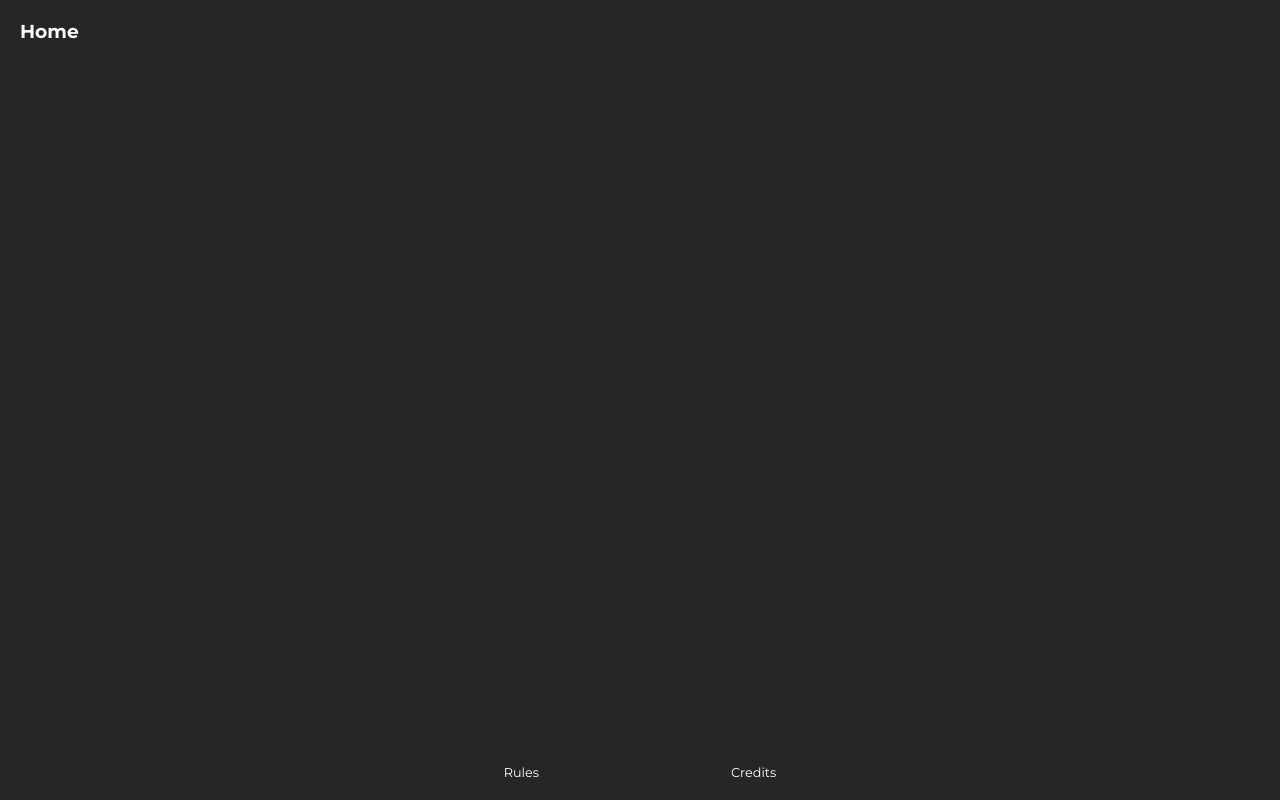
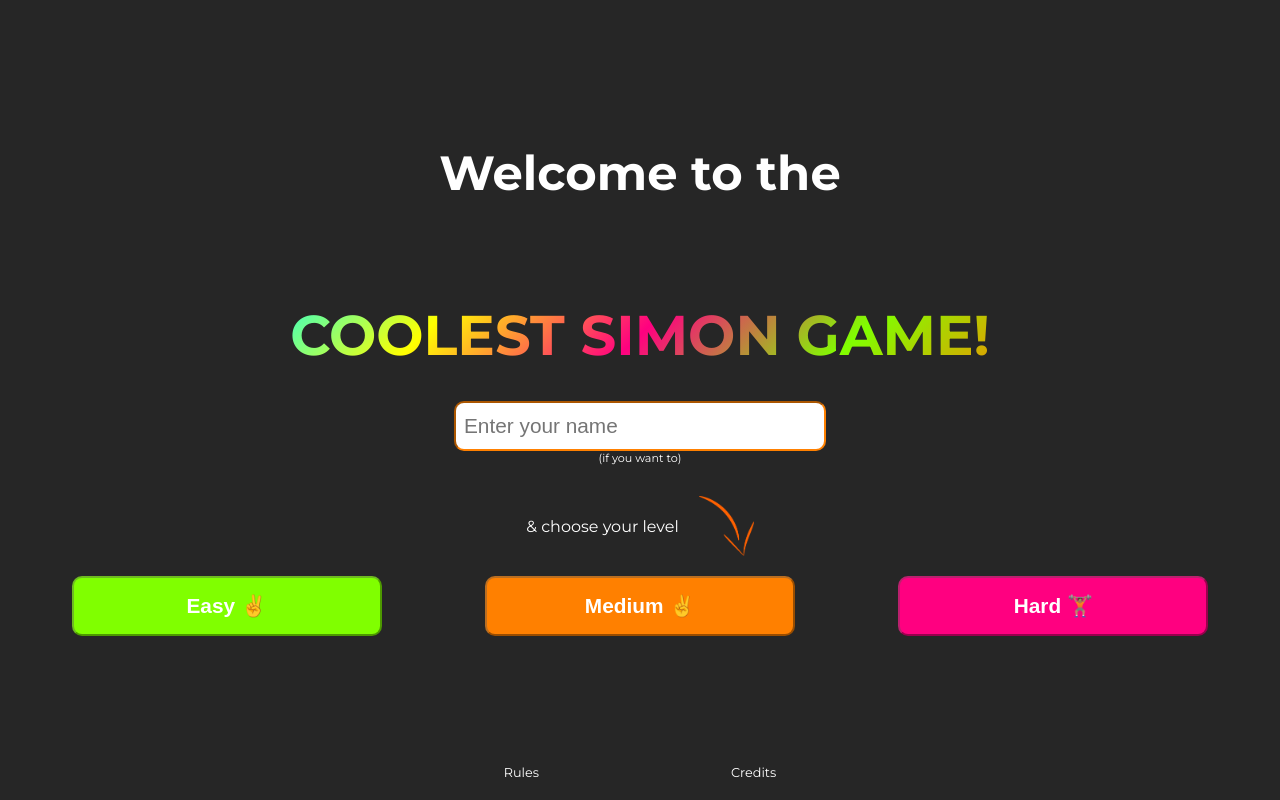
Before and after one commit to auderichon/react-simon, a React app: page / in a window 1280 px wide. Built offline with nearby package versions, Linux system fonts and the light colour scheme.

Commit message:
🍱 create home page

```diff
--- a/src/home/home-page.tsx
+++ b/src/home/home-page.tsx
@@ -1,9 +1,55 @@
 import React from "react";
+
+import { Input } from "../components/input";
+import { Button } from "../components/button";
+
+import "../styles/home.css";
 
 export const HomePage: React.FC = () => {
   return (
-    <div>
-      <h3>Home</h3>
+    <div className="home">
+      <h1>
+        Welcome to the <br />
+        <span>COOLEST SIMON GAME!</span>
+      </h1>
+
+      <section className="playerName">
+        <Input type="text" name="playerName" placeholder="Enter your name" />
+        <p>(if you want to)</p>
+      </section>
+
+      <section className="level">
+        <div className="title">
+          <p>& choose your level</p>
+          <img src="./images/arrow.png" alt="arrow" />
+        </div>
+        <div className="buttons">
+          <Button
+            text={
+              <div>
+                Easy <span>&#9996;&#65039;</span>
+              </div>
+            }
+            className="easy"
+          />
+          <Button
+            text={
+              <div>
+                Medium <span>&#9996;&#65039;</span>
+              </div>
+            }
+            className="medium"
+          />
+          <Button
+            text={
+              <div>
+                Hard <span>&#127947;&#127997;</span>
+              </div>
+            }
+            className="hard"
+          />
+        </div>
+      </section>
     </div>
   );
 };
--- /dev/null
+++ b/src/styles/home.css
@@ -0,0 +1,135 @@
+.home {
+  display: flex;
+  flex-direction: column;
+  justify-content: space-between;
+  height: calc(100vh - var(--standard-spacing) * 3);
+  padding: 10% 0;
+}
+
+.home h1 {
+  font-size: 3rem;
+  text-align: center;
+  height: 100%;
+}
+
+.home h1 span {
+  font-size: 3.5rem;
+  margin-top: 8%;
+  display: block;
+  background-image: linear-gradient(
+    135deg,
+    var(--color-orange),
+    var(--color-blue),
+    var(--color-yellow),
+    var(--color-pink),
+    var(--color-green),
+    var(--color-orange),
+    var(--color-yellow)
+  );
+  -webkit-background-clip: text;
+  background-clip: text;
+  color: transparent;
+}
+
+.home section {
+  height: 100%;
+}
+
+.playerName {
+  display: flex;
+  justify-content: center;
+  flex-direction: column;
+  align-items: center;
+}
+
+.playerName input {
+  width: 30%;
+}
+
+.playerName p {
+  font-size: 0.7rem;
+}
+
+.level {
+  display: flex;
+  justify-content: center;
+  flex-direction: column;
+}
+
+.level .title {
+  display: flex;
+  justify-content: center;
+  align-items: center;
+  height: fit-content;
+  margin-bottom: var(--standard-spacing);
+}
+
+.level .title p {
+  margin-right: var(--standard-spacing);
+  display: inline-block;
+}
+
+.level img {
+  max-width: 60px;
+  max-height: 60px;
+}
+
+.buttons {
+  width: 100%;
+  /* height: 60%; */
+  display: flex;
+  justify-content: center;
+  align-items: center;
+}
+
+.buttons button {
+  height: 60%;
+  width: 25%;
+  min-height: 60px;
+  max-height: 80px;
+}
+
+.easy {
+  background: var(--color-green);
+}
+
+.medium {
+  background: var(--color-orange);
+}
+
+.hard {
+  background: var(--color-pink);
+}
+
+@media (max-width: 650px) {
+  .home h1 {
+    font-size: 2rem;
+  }
+
+  .home h1 span {
+    font-size: 2.5rem;
+  }
+
+  .playerName input {
+    width: 50%;
+    padding: 16px 8px;
+  }
+
+  .level img {
+    max-width: 40px;
+    max-height: 40px;
+  }
+
+  .buttons {
+    flex-direction: column;
+    gap: var(--standard-spacing);
+  }
+
+  .buttons button {
+    height: 60%;
+    width: 50%;
+    height: 45px;
+    margin: 0 3% 0 3%;
+    padding: 0 5% 0 5%;
+  }
+}
```
